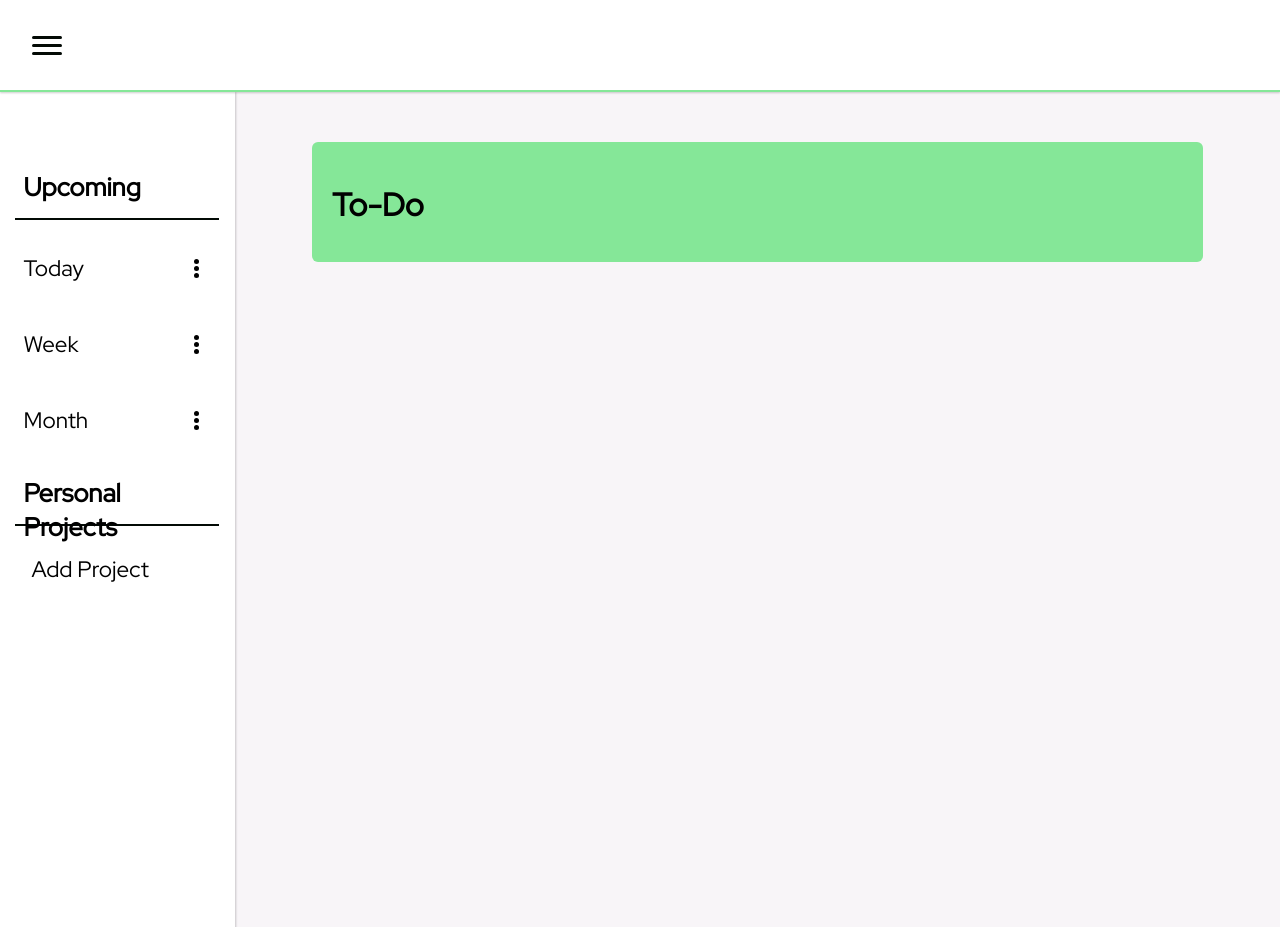
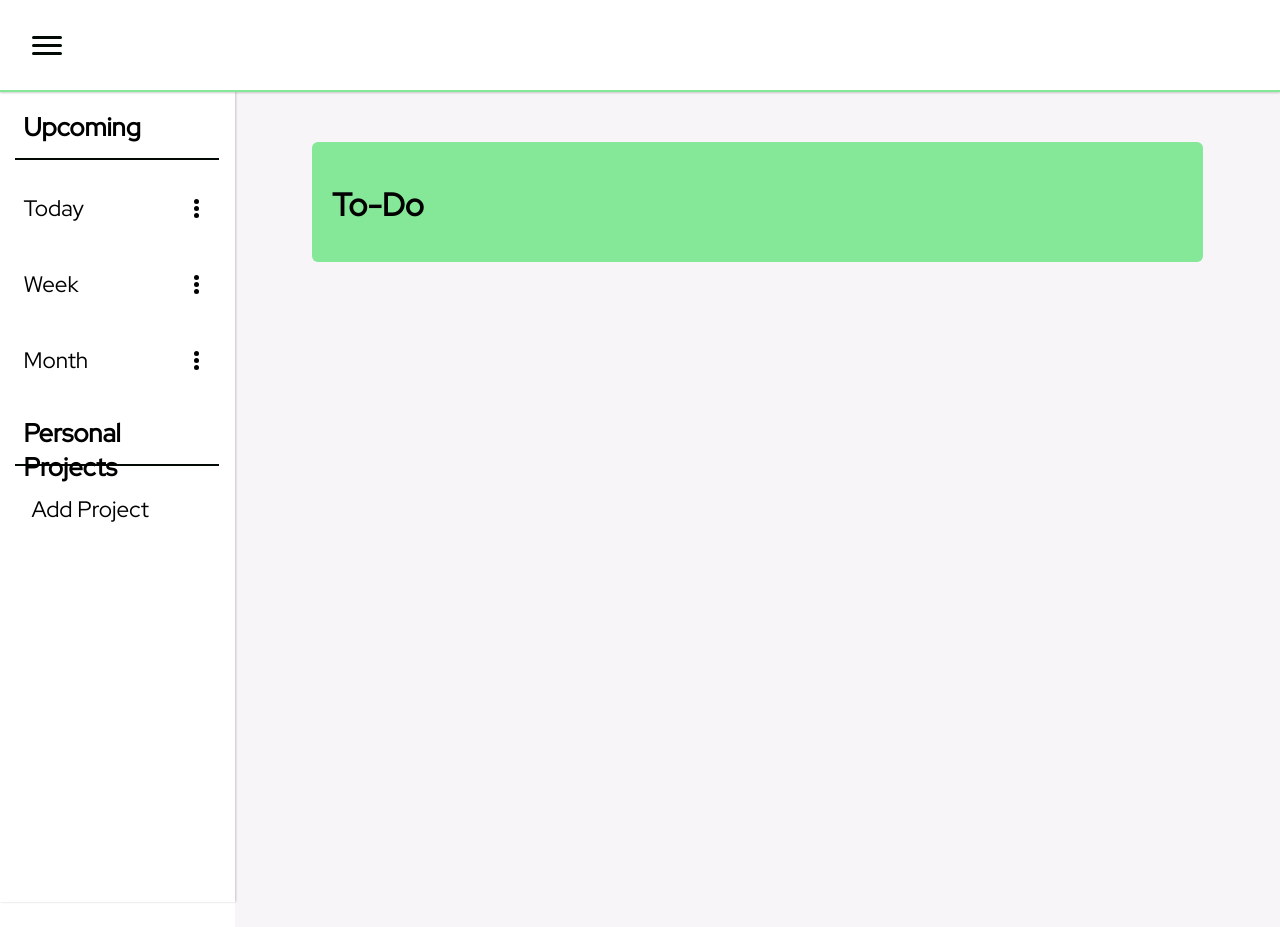
Before and after one commit to cblin321/todo, a website built with webpack: page dist/index.html in a window 1280 px wide. Built offline with nearby package versions, Linux system fonts and the light colour scheme.

Commit message:
more styling sidebar

```diff
--- a/src/styles.css
+++ b/src/styles.css
@@ -204,7 +204,7 @@ h2 {
 
 .sidebar {
     margin-top: 2px;
-    padding-top: 70px;
+    padding-top: 10px;
     position: fixed;
     left: 0;
     width: calc(16% + min(30px, 5%));
```
